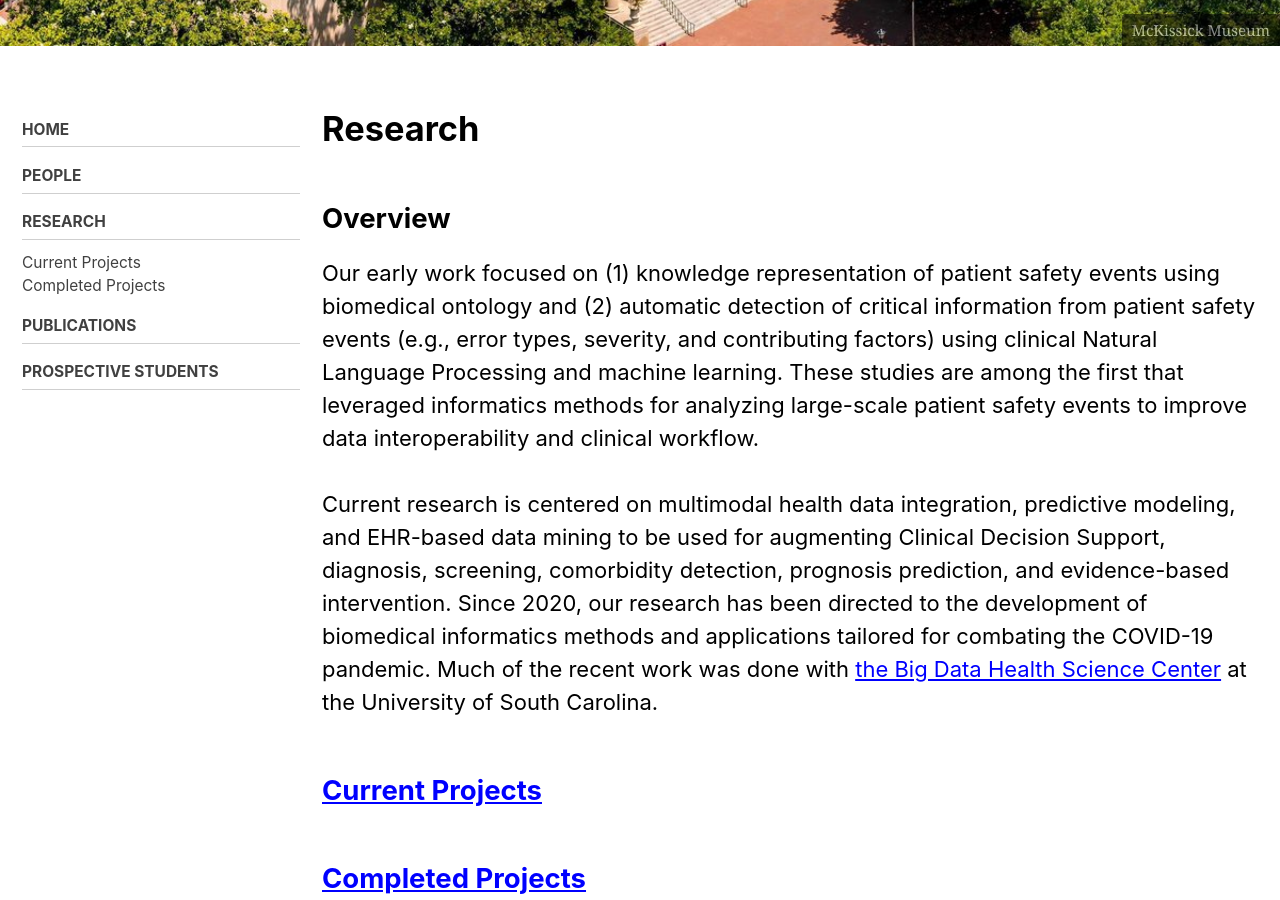
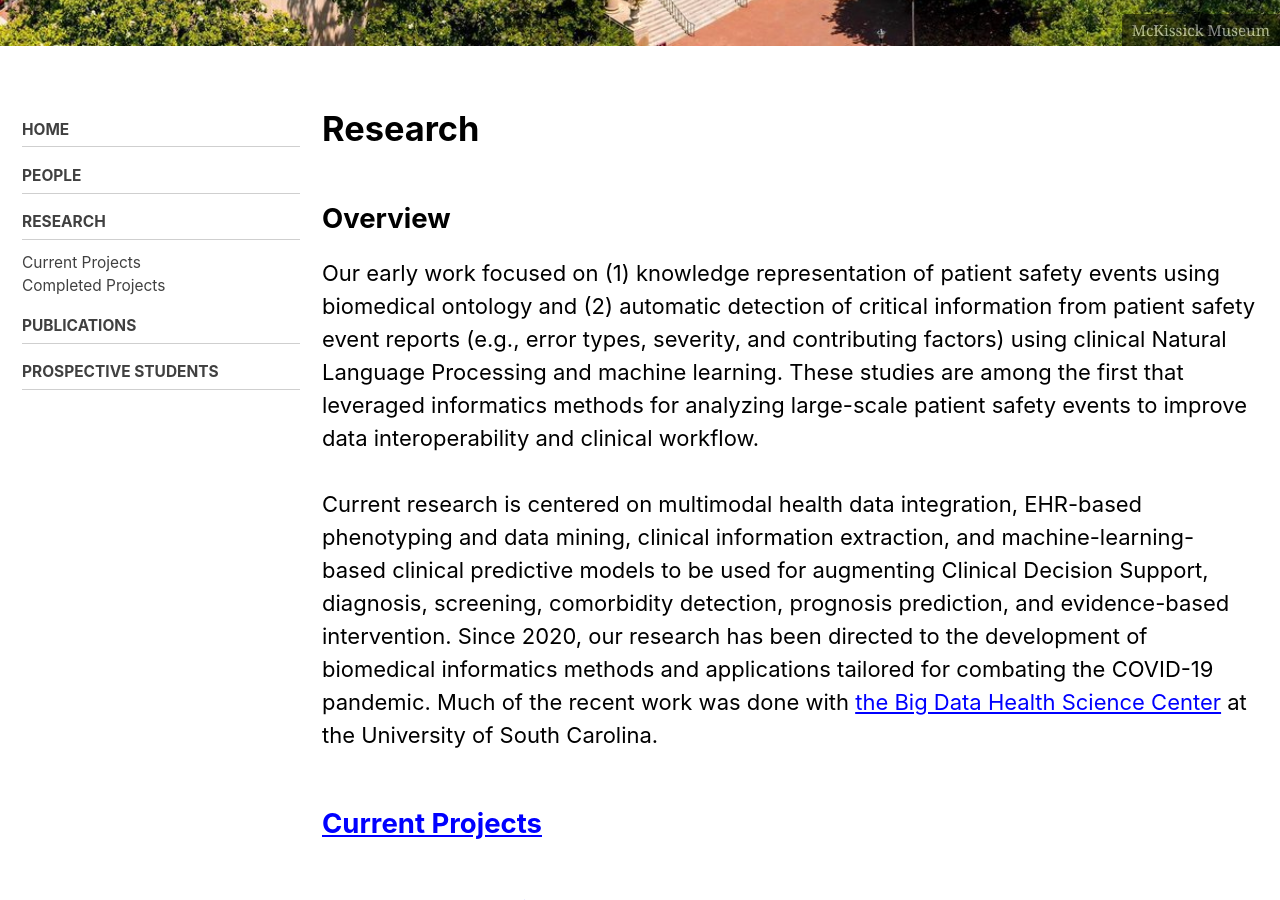
Before and after one commit to nehcgnail/nehcgnail.github.io, a Jekyll site: the page built from _pages/research.md, in a window 1280 px wide and 900 px high, scrolled down 479 px. Built offline with Jekyll 4.4.1, drawn with Linux system fonts in a browser that asks for light colours; cached includes are drawn as plain includes; nearby versions of some CDN libraries.

Commit message:
Update research.md

```diff
--- a/_pages/research.md
+++ b/_pages/research.md
@@ -9,9 +9,9 @@ header:
 ---
 
 ## Overview
-Our early work focused on (1) knowledge representation of patient safety events using biomedical ontology and (2) automatic detection of critical information from patient safety events (e.g., error types, severity, and contributing factors) using clinical Natural Language Processing and machine learning. These studies are among the first that leveraged informatics methods for analyzing large-scale patient safety events to improve data interoperability and clinical workflow. <br/>
+Our early work focused on (1) knowledge representation of patient safety events using biomedical ontology and (2) automatic detection of critical information from patient safety event reports (e.g., error types, severity, and contributing factors) using clinical Natural Language Processing and machine learning. These studies are among the first that leveraged informatics methods for analyzing large-scale patient safety events to improve data interoperability and clinical workflow. <br/>
 <br/>
-Current research is centered on multimodal health data integration, predictive modeling, and EHR-based data mining to be used for augmenting Clinical Decision Support, diagnosis, screening, comorbidity detection, prognosis prediction, and evidence-based intervention. Since 2020, our research has been directed to the development of biomedical informatics methods and applications tailored for combating the COVID-19 pandemic. Much of the recent work was done with [the Big Data Health Science Center](https://bigdata.sc.edu) at the University of South Carolina.<br/>
+Current research is centered on multimodal health data integration, EHR-based phenotyping and data mining, clinical information extraction, and machine-learning-based clinical predictive models to be used for augmenting Clinical Decision Support, diagnosis, screening, comorbidity detection, prognosis prediction, and evidence-based intervention. Since 2020, our research has been directed to the development of biomedical informatics methods and applications tailored for combating the COVID-19 pandemic. Much of the recent work was done with [the Big Data Health Science Center](https://bigdata.sc.edu) at the University of South Carolina.<br/>
 
 ## [Current Projects](current_projects)
 ## [Completed Projects](completed_projects)
```
